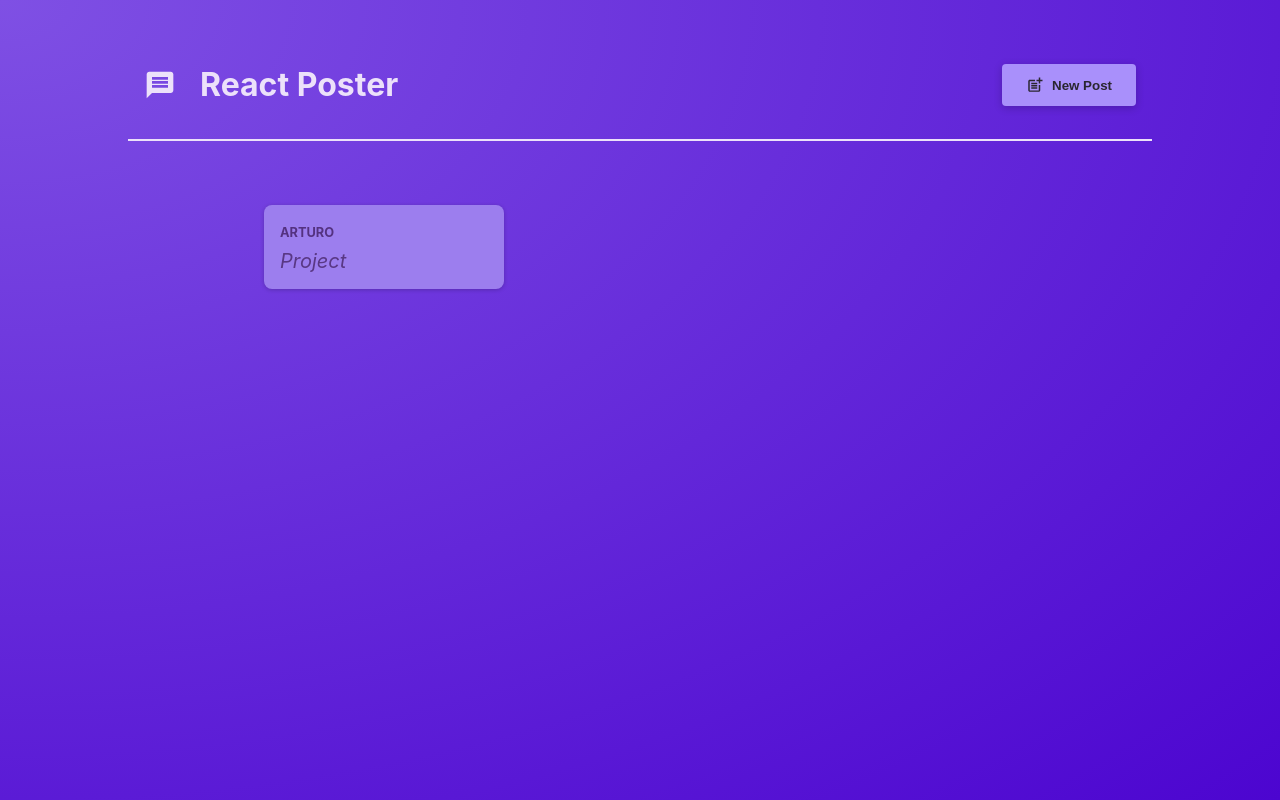
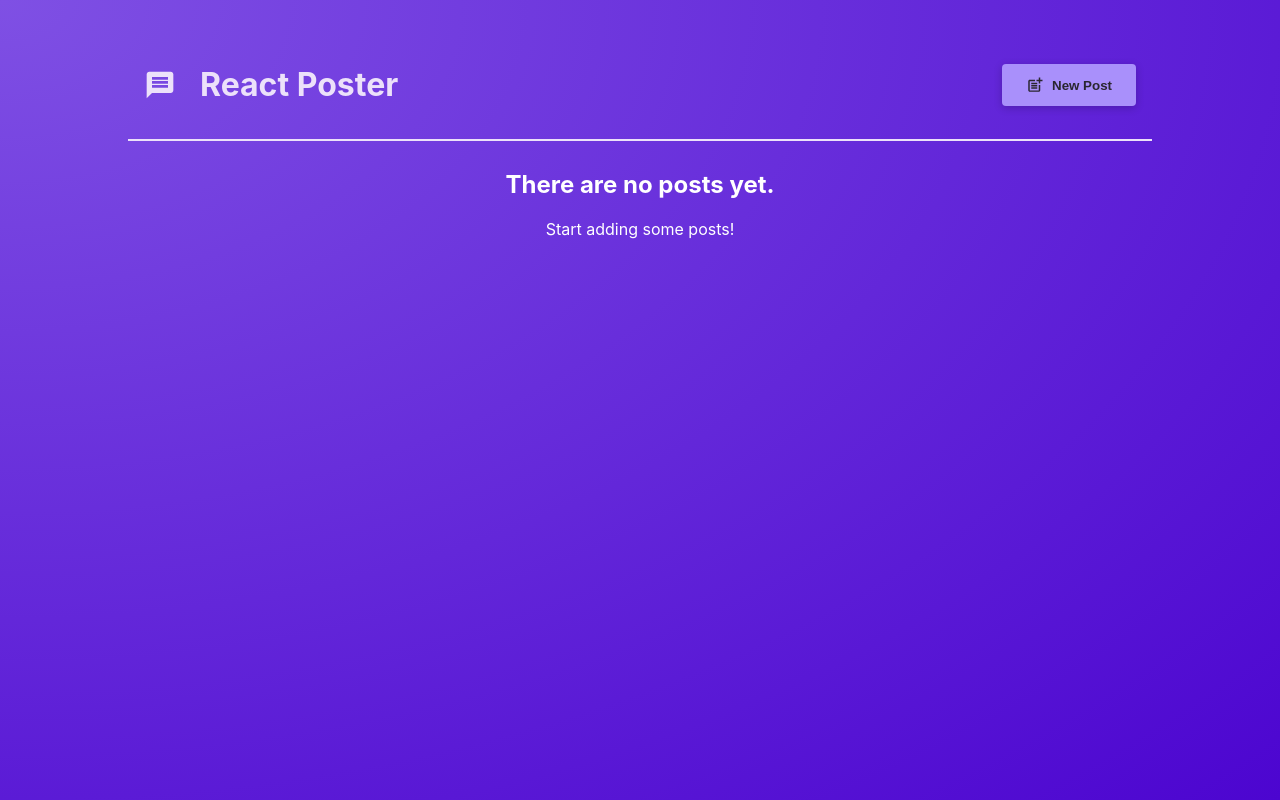
Before and after one commit to Dani-RG/next-and-react_posts-app, a React (Vite) app: page / in a window 1280 px wide. Built offline with nearby package versions, Linux system fonts and the light colour scheme.

Commit message:
manage posts states

```diff
--- a/src/components/NewPost.jsx
+++ b/src/components/NewPost.jsx
@@ -1,7 +1,7 @@
 import { useState } from "react";
 import classes from "./NewPost.module.css";
 
-function NewPost({ onBodyChange, onAuthorChange, onCancel }) {
+function NewPost({ onCancel, onAddPost }) {
   const [enteredBody, setEnteredBody] = useState("");
   const [enteredAuthor, setEnteredAuthor] = useState("");
 
@@ -19,6 +19,7 @@ function NewPost({ onBodyChange, onAuthorChange, onCancel }) {
       body: enteredBody,
       author: enteredAuthor,
     };
+    onAddPost(postData);
     onCancel();
   }
 
--- a/src/components/PostsList.jsx
+++ b/src/components/PostsList.jsx
@@ -5,17 +5,31 @@ import Modal from "./Modal";
 import classes from "./PostsList.module.css";
 
 function PostsList({ isPosting, onStopPosting }) {
+  const [posts, setPosts] = useState([]);
+
+  function addPostHandler(postData) {
+    setPosts((existingPosts) => [postData, ...existingPosts]);
+  }
   return (
     <>
       {isPosting && (
         <Modal onClose={onStopPosting}>
-          <NewPost onCancel={onStopPosting} />
+          <NewPost onCancel={onStopPosting} onAddPost={addPostHandler} />
         </Modal>
       )}
-
-      <ul className={classes.posts}>
-        <Post author={"Arturo"} body={"Project"} />
-      </ul>
+      {posts.length > 0 && (
+        <ul className={classes.posts}>
+          {posts.map((post) => (
+            <Post key={post.body} author={post.author} body={post.body} />
+          ))}
+        </ul>
+      )}
+      {posts.length === 0 && (
+        <div style={{ textAlign: "center", color: "white" }}>
+          <h2>There are no posts yet.</h2>
+          <p>Start adding some posts!</p>
+        </div>
+      )}
     </>
   );
 }
```
